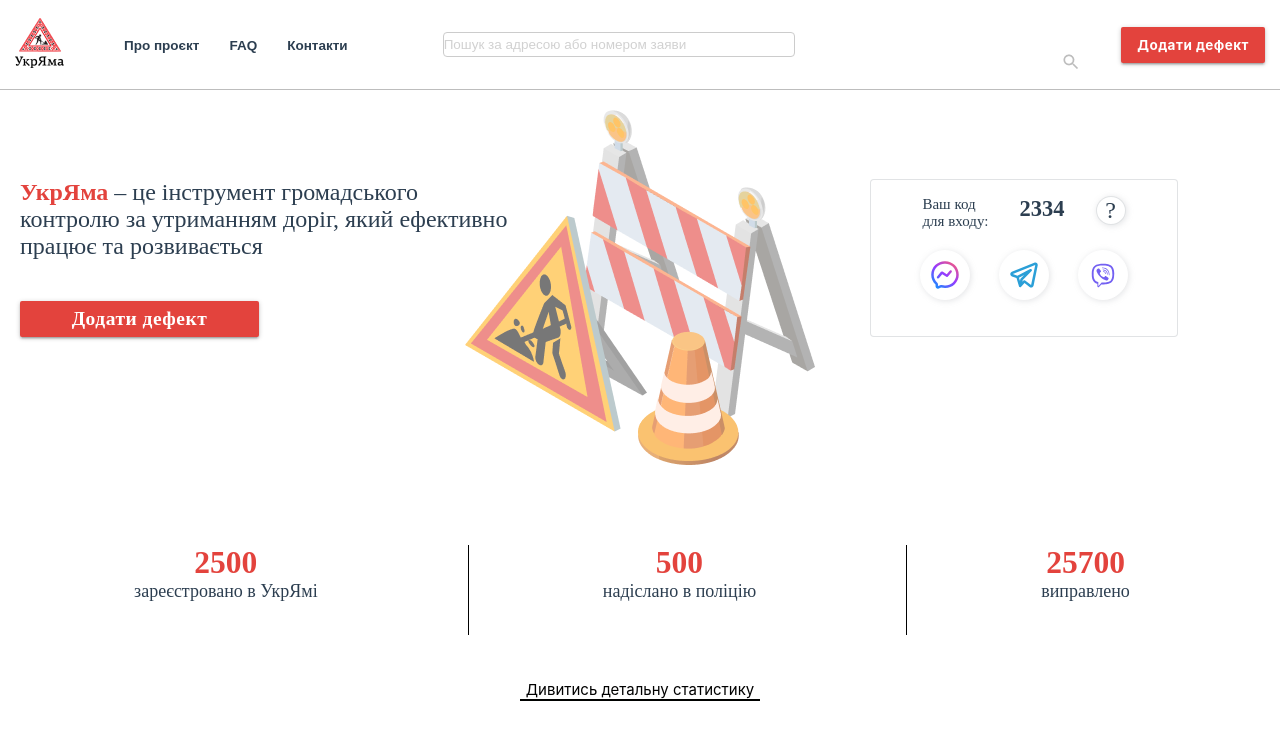
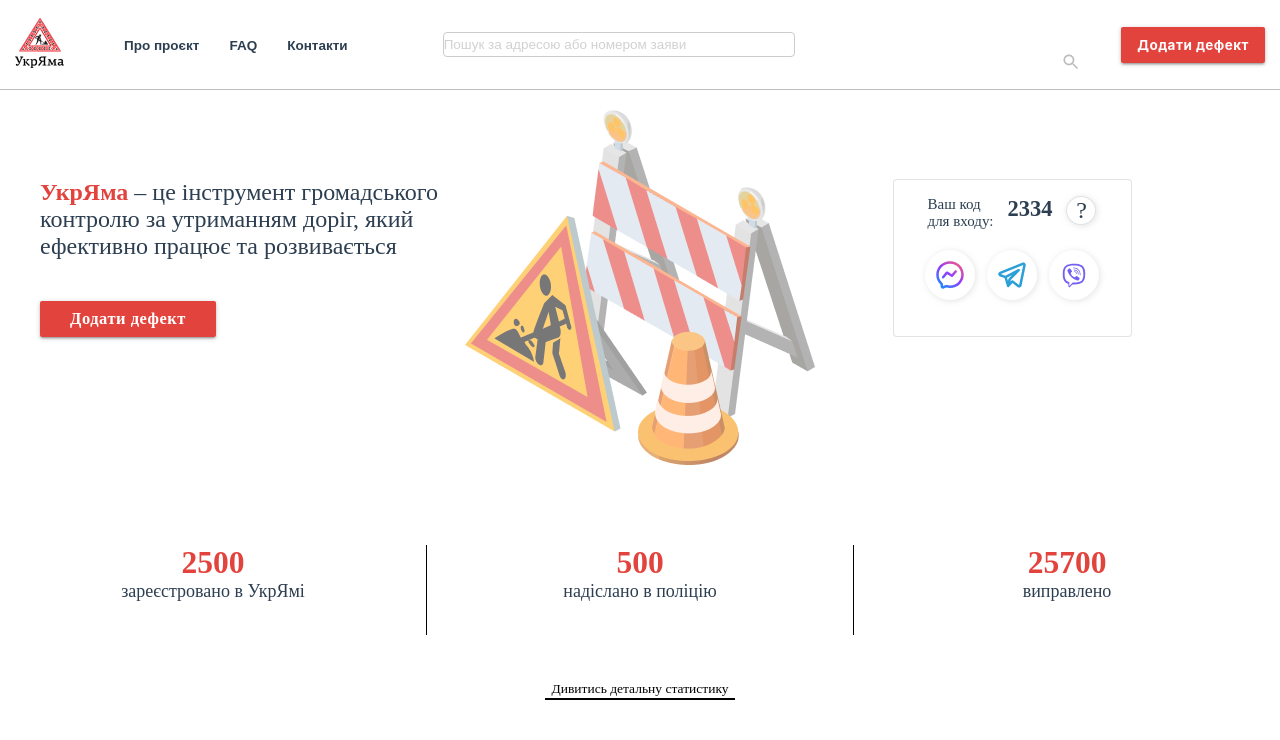
Before and after one commit to HHKP1/yama, a Vue app: page / in a window 1280 px wide. Shown: the top 740 px of the page. Built offline with nearby package versions, Linux system fonts and the light colour scheme; a web font is replaced by a local one.

Commit message:
css button

```diff
--- a/src/App.vue
+++ b/src/App.vue
@@ -13,7 +13,7 @@
 				<button class="btn custom_button">Додати дефект</button>
 			</div>
 			<section>
-				<div class="head">
+				<div class="header">
 					<div class="head-container">
 						<div class="main-hero head-hero">
 							<div class="hero-title">
@@ -185,12 +185,15 @@
 		max-width: 239px;
 	}
 	.hero-btn{
-		font: 700 1.3rem 'Montserrat';
+		font: 700 1.1rem 'Montserrat';
+		width: 100%;
+		max-width: 176px;
 	}
 	.underline-btn{
 		border:none;
 		border-bottom: 2px solid var(--color-black);
 		background-color: var(--background-color-normal);
+		font: 500 .9rem 'Montserrat';
 		cursor: pointer;
 	}
 	.underline-btn:hover{
@@ -201,7 +204,7 @@
 		background-color: var(--button-hover) !important;
 	}
 
-	.head {
+	.header {
 		width: 100%;
 		height: 395px;
 		background: url(./assets/img/head_bg.png) no-repeat center;
@@ -215,6 +218,8 @@
 		justify-content: space-between;
 		position: relative;
 		top: -30px;
+		padding: 0 20px;
+		width: 100%;
 	}
 
 	.main-hero {
@@ -234,8 +239,9 @@
 		border: 1px solid var(--color-gray-light);
 		border-radius: 4px;
 		filter: dropshadow(23, 3, 3, var(--color-gray));
-		width: 60%;
-		margin: 0 auto;
+		width: 100%;
+		max-width: 239px;
+		/* margin: 0 auto; */
 		padding: 16px 20px;
 	}
 
@@ -247,6 +253,7 @@
 
 	.hero-title {
 		display: flex;
+		justify-content: center;
 	}
 
 	.hero-item {
@@ -301,7 +308,11 @@
 		padding: 45px 0;
 	}
 	.counter-item{
-		padding: 0 16px 0 0;
+		/* padding: 0 16px 0 0; */
+		flex: 1 1 33%;
+	}
+	.counter-item:hover{
+		background-color: var(--background-color-prefooter);
 	}
 	.counter-check{
 		font: 900 2.1rem 'Montserrat';
```
Also changed, not shown: 3 other files (tests, documents, lock files or other folders).
